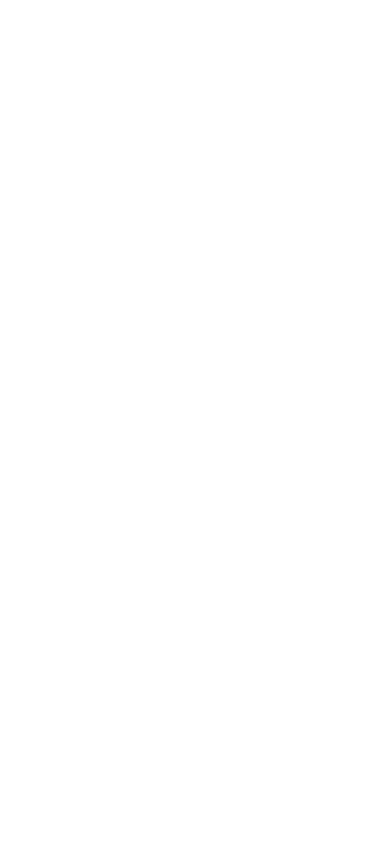
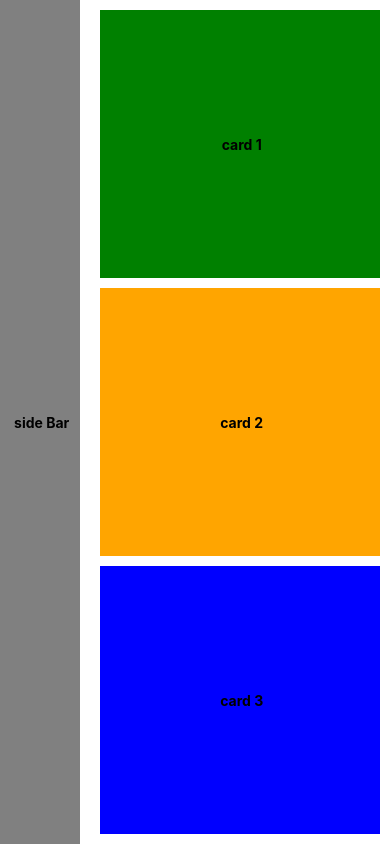
Before and after one commit to maria-quidiquimo/projeto-mobile, a React Native app in the folder first-app/: screen / in a window 390 px wide. Built offline with nearby package versions, Linux system fonts and the light colour scheme.

Commit message:
fazendo exercicio 8

```diff
--- a/first-app/src/App.js
+++ b/first-app/src/App.js
@@ -13,10 +13,11 @@
 import ExercicioView05 from './exercícios-view/exercicio5';
 import ExercicioView06 from './exercícios-view/exercicio6';
 import ExercicioView07 from './exercícios-view/exercicio7';
+import ExercicioView08 from './exercícios-view/exercicio8';
 
 export default function App() {
   return (
-    <ExercicioView07/>
+    <ExercicioView08/>
   );
 }
 
--- a/first-app/src/exercícios-view/exercicio8.js
+++ b/first-app/src/exercícios-view/exercicio8.js
@@ -0,0 +1,66 @@
+import { StyleSheet, Text, View } from "react-native";
+
+export default function ExercicioView08 () {
+  return <View style={styles.container}>
+    <View style={styles.sideBar}>
+        <Text style={styles.textStyle}> side Bar</Text>
+    </View>
+    <View style={styles.cardContainer}>
+        <View style={styles.card1}>
+            <Text style={styles.textStyle}> card 1</Text>
+        </View>
+        <View style={styles.card2}>
+            <Text style={styles.textStyle}> card 2</Text>
+        </View>
+        <View style={styles.card3}>
+            <Text style={styles.textStyle}> card 3</Text>
+        </View>
+    </View>
+  </View>;
+}
+
+const styles = StyleSheet.create({
+  container: {
+    flexDirection: 'row',
+    gap: 10,
+    height: '100%'
+  },
+  textStyle: {
+    color: "black",
+    fontWeight: "bold",
+  },
+  cardContainer: {
+    flexDirection: "column",
+    gap: 10,
+    padding: 10,
+    flex: 1
+  },
+  card1: {
+    padding: 10,
+    flex: 1,
+    backgroundColor: "green",
+    alignItems: "center",
+    justifyContent: "center",
+  },
+  card2: {
+    padding: 10,
+    flex: 1,
+    backgroundColor: "orange",
+    alignItems: "center",
+    justifyContent: "center",
+  },
+ card3: {
+    padding: 10,
+    flex: 1,
+    backgroundColor: "blue",
+    alignItems: "center",
+    justifyContent: "center",
+  },
+  sideBar: {
+    backgroundColor: 'gray',
+    height: '100%',
+    alignItems: 'center',
+    justifyContent: 'center',
+    width: 80
+  }
+});
```
